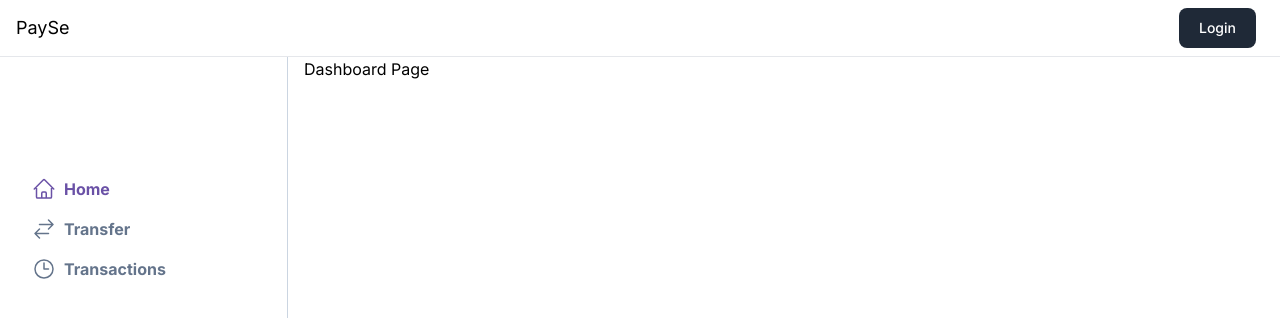
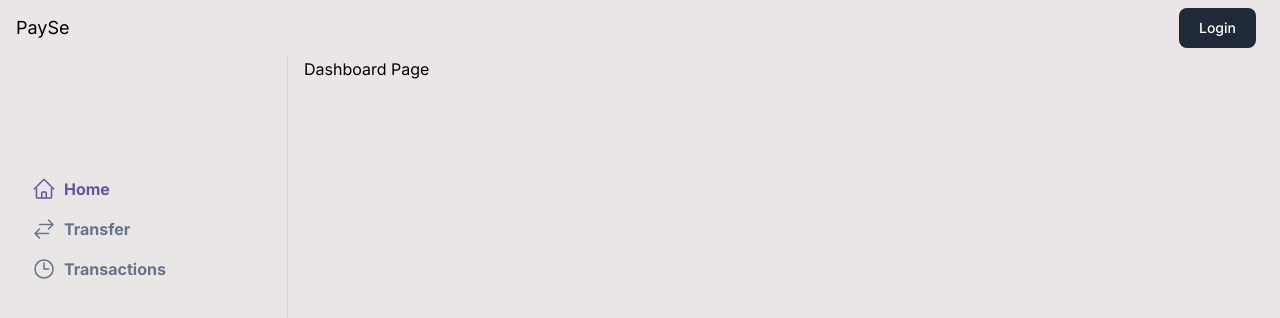
Before and after one commit to shibanugrah/payse, a Next.js app in the folder apps/user-app/: page /dashboard in a window 1280 px wide. Shown: the top 318 px of the page. Built offline with nearby package versions, Linux system fonts and the light colour scheme; no server answers.

Commit message:
Fixed some bug in layout.tsx and page.tsx in user-app.

```diff
--- a/apps/user-app/app/layout.tsx
+++ b/apps/user-app/app/layout.tsx
@@ -19,8 +19,12 @@ export default function RootLayout({
   return (
     <html lang="en">
       <Providers>
-        <AppbarClient />
-        <body className={inter.className}>{children}</body>
+        <body className={inter.className}>
+          <div className="min-w-screen min-h-screen bg-[#ebe6e6]">
+            <AppbarClient />
+            {children}
+          </div>
+        </body>
       </Providers>
     </html>
   );
--- a/apps/user-app/app/page.tsx
+++ b/apps/user-app/app/page.tsx
@@ -1,11 +1,12 @@
-"use client"
+import { getServerSession } from "next-auth";
+import { redirect } from 'next/navigation'
+import { authOptions } from "./lib/auth";
 
-import { signIn, signOut, useSession } from "next-auth/react"
-import {Appbar} from "@repo/ui/Appbar"
-
-export default function Page(): JSX.Element {
-  const session = useSession();
-  return <div>
-    <Appbar onSignin={signIn} onSignout={signOut} user={session.data?.user}></Appbar>
-  </div>
+export default async function Page() {
+  const session = await getServerSession(authOptions);
+  if (session?.user) {
+    redirect('/dashboard')
+  } else {
+    redirect('/api/auth/signin')
+  }
 }
```
